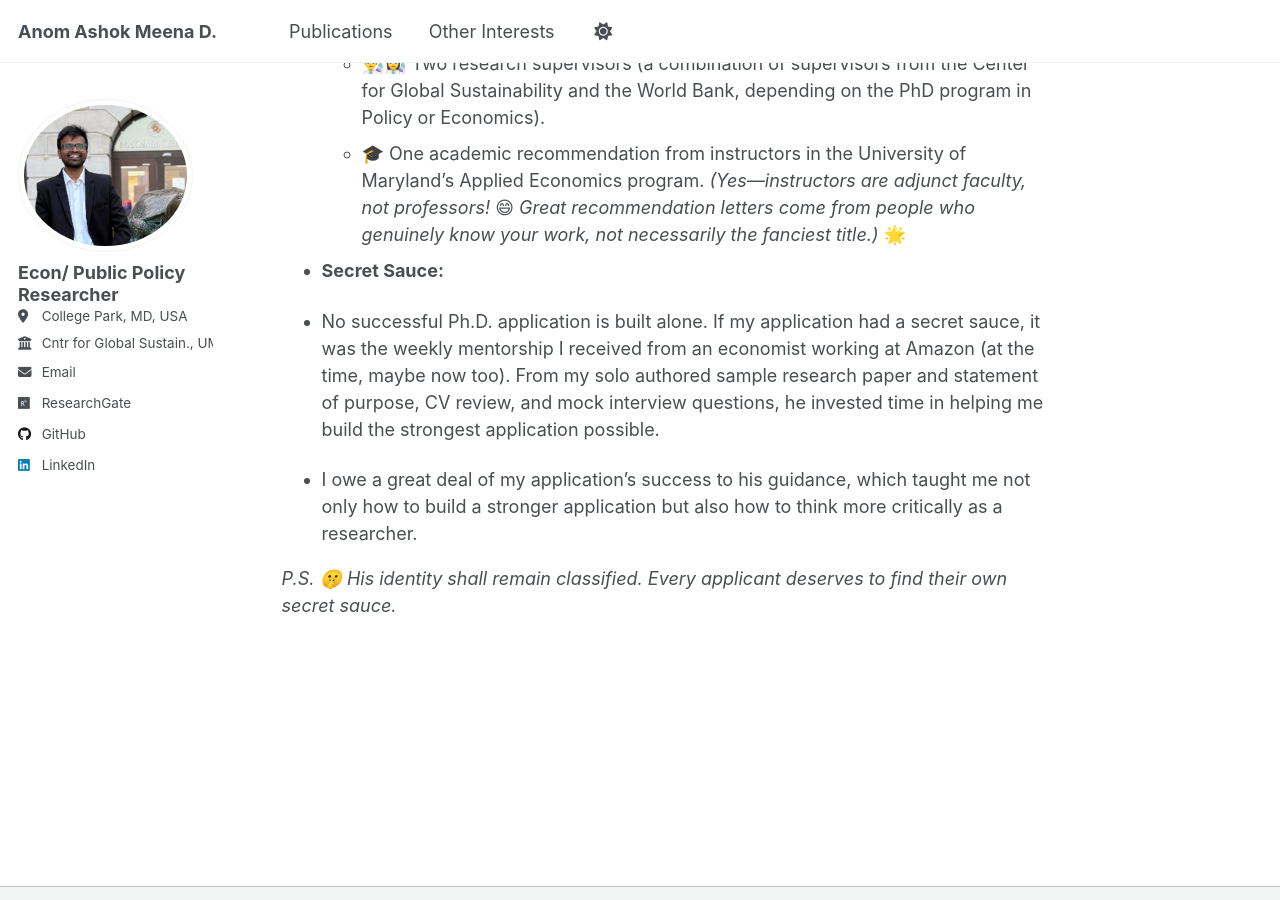
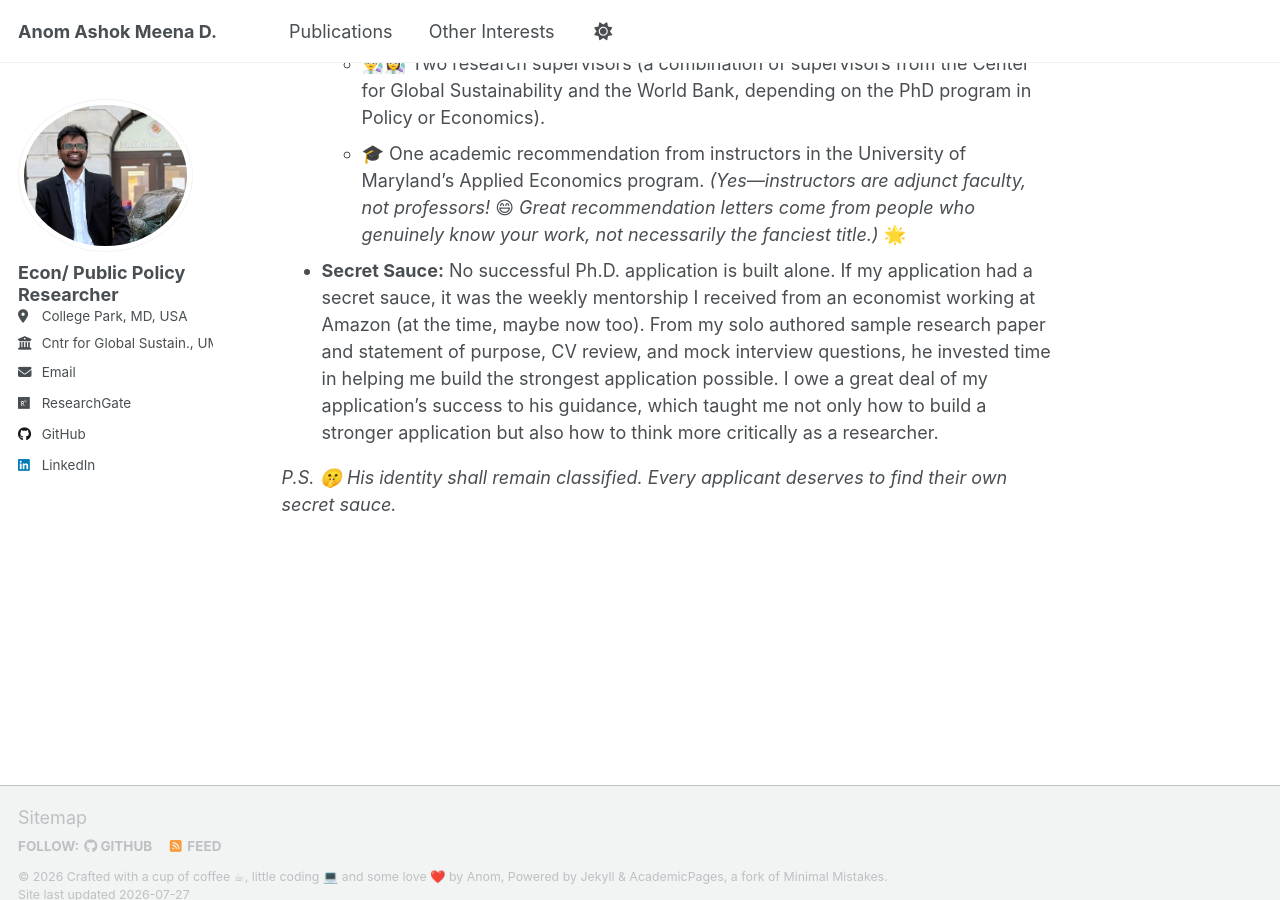
Before and after one commit to anomdule/anomdule.github.io, a Jekyll site: the page built from _pages/predoc-journey.md, in a window 1280 px wide and 900 px high, scrolled down 3175 px. Built offline with Jekyll 4.4.1, drawn with Linux system fonts in a browser that asks for light colours; our own code applies the rules of GitHub Pages for plain Markdown files; a script that is not in the unit is left out.

```diff
--- a/_pages/predoc-journey.md
+++ b/_pages/predoc-journey.md
@@ -89,10 +89,6 @@ Skills developed:
   - 👨‍🔬👩‍🔬 Two research supervisors (a combination of supervisors from the Center for Global Sustainability and the World Bank, depending on the PhD program in Policy or Economics).
   - 🎓 One academic recommendation from instructors in the University of Maryland's Applied Economics program. *(Yes—instructors are adjunct faculty, not professors! 😄 Great recommendation letters come from people who genuinely know your work, not necessarily the fanciest title.)* 🌟
 
-- **Secret Sauce:**
-
-- No successful Ph.D. application is built alone. If my application had a secret sauce, it was the weekly mentorship I received from an economist working at Amazon (at the time, maybe now too). From my solo authored sample research paper and statement of purpose, CV review, and mock interview questions, he invested time in helping me build the strongest application possible.
-
-- I owe a great deal of my application's success to his guidance, which taught me not only how to build a stronger application but also how to think more critically as a researcher.
+- **Secret Sauce:** No successful Ph.D. application is built alone. If my application had a secret sauce, it was the weekly mentorship I received from an economist working at Amazon (at the time, maybe now too). From my solo authored sample research paper and statement of purpose, CV review, and mock interview questions, he invested time in helping me build the strongest application possible. I owe a great deal of my application's success to his guidance, which taught me not only how to build a stronger application but also how to think more critically as a researcher.
 
 *P.S. 🤫 His identity shall remain classified. Every applicant deserves to find their own secret sauce.*
```
